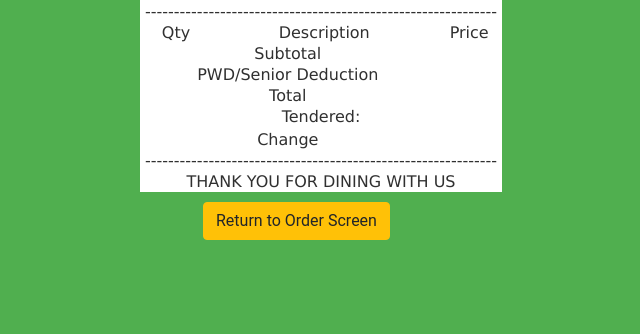
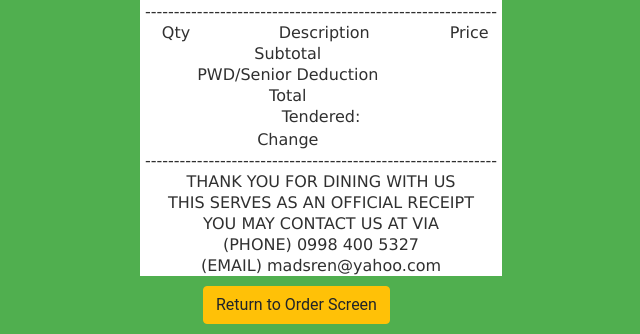
Before and after one commit to isaiahdylan-pascua/San-Isidore-Consulting, a Django app: template SANISIDORE/products/templates/products/Receipt.html in a window 1280 px wide. Shown: the part 517-851 px from the top of the page, without its empty margins (319-959 px from the left). Before the commit the page ends 757 px from the top, so only its background shows below. Run offline with Django 4.2, Linux system fonts and the light colour scheme; the template is opened without the code that fills it, so the values that code supplies are empty.

Commit message:
Receipt footnotes

```diff
--- a/SANISIDORE/products/templates/products/Order.html
+++ b/SANISIDORE/products/templates/products/Order.html
@@ -151,7 +151,7 @@
               <th><label for="pwds">PWD / Senior</label></th>
               <th>
                 <select name="pwds" id="pwds">
-                  <option value="" disabled selected></option>
+                  <option value="False">None</option>
                   <option value="True">Senior</option>
                   <option value="True">PWD</option>
                 </select>
--- a/SANISIDORE/products/templates/products/Receipt.html
+++ b/SANISIDORE/products/templates/products/Receipt.html
@@ -122,6 +122,10 @@
                 </tr>
                 <tr><td colspan="3">-------------------------------------------------------------</td></tr>
                 <tr><td colspan="3">THANK YOU FOR DINING WITH US</td></tr>
+                <tr><td colspan="3">THIS SERVES AS AN OFFICIAL RECEIPT</td></tr>
+                <tr><td colspan="3">YOU MAY CONTACT US AT VIA</td></tr>
+                <tr><td colspan="3">(PHONE) 0998 400 5327</td></tr>
+                <tr><td colspan="3">(EMAIL) madsren@yahoo.com</td></tr>
 
             </tbody>
         </table>
```
